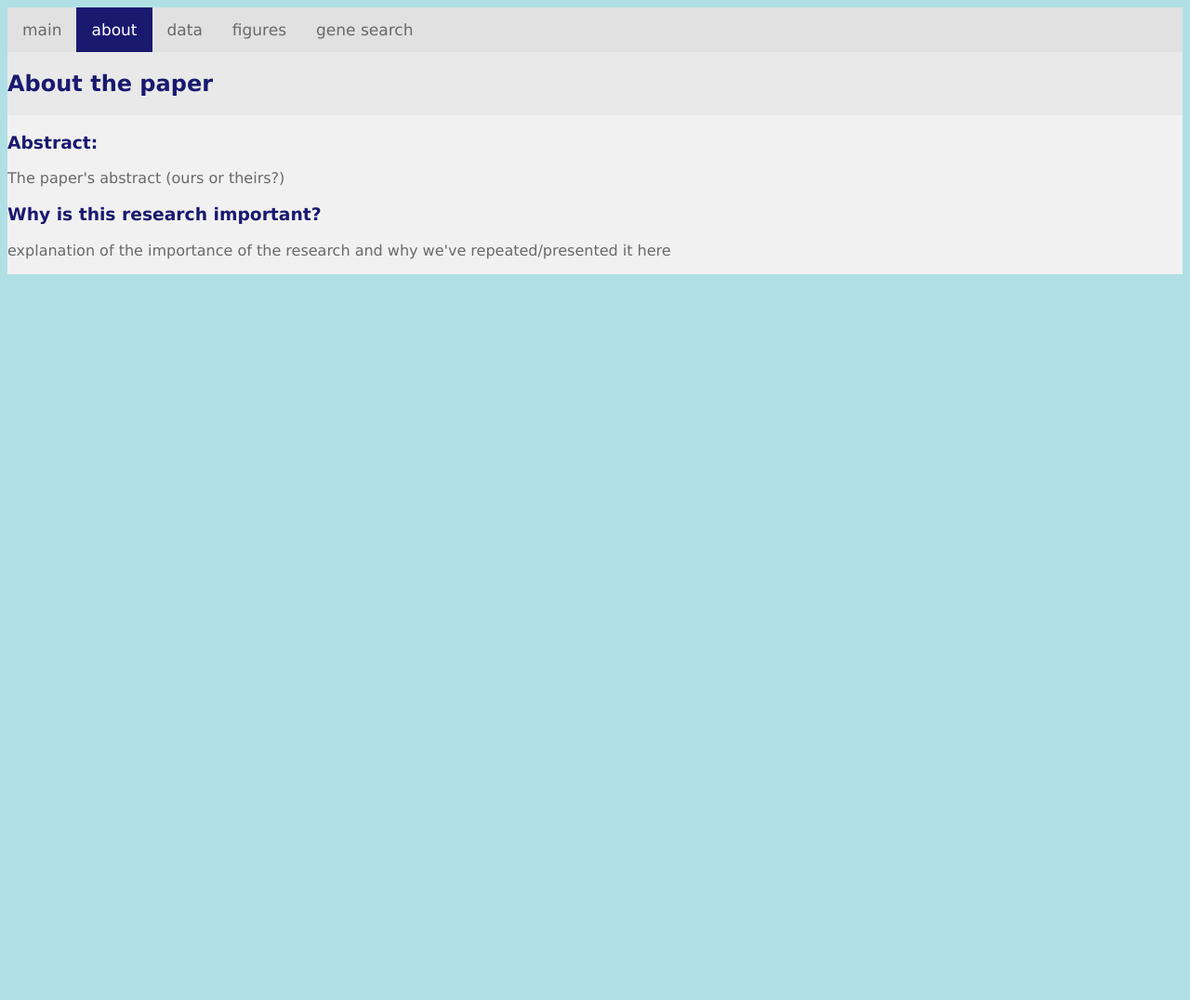
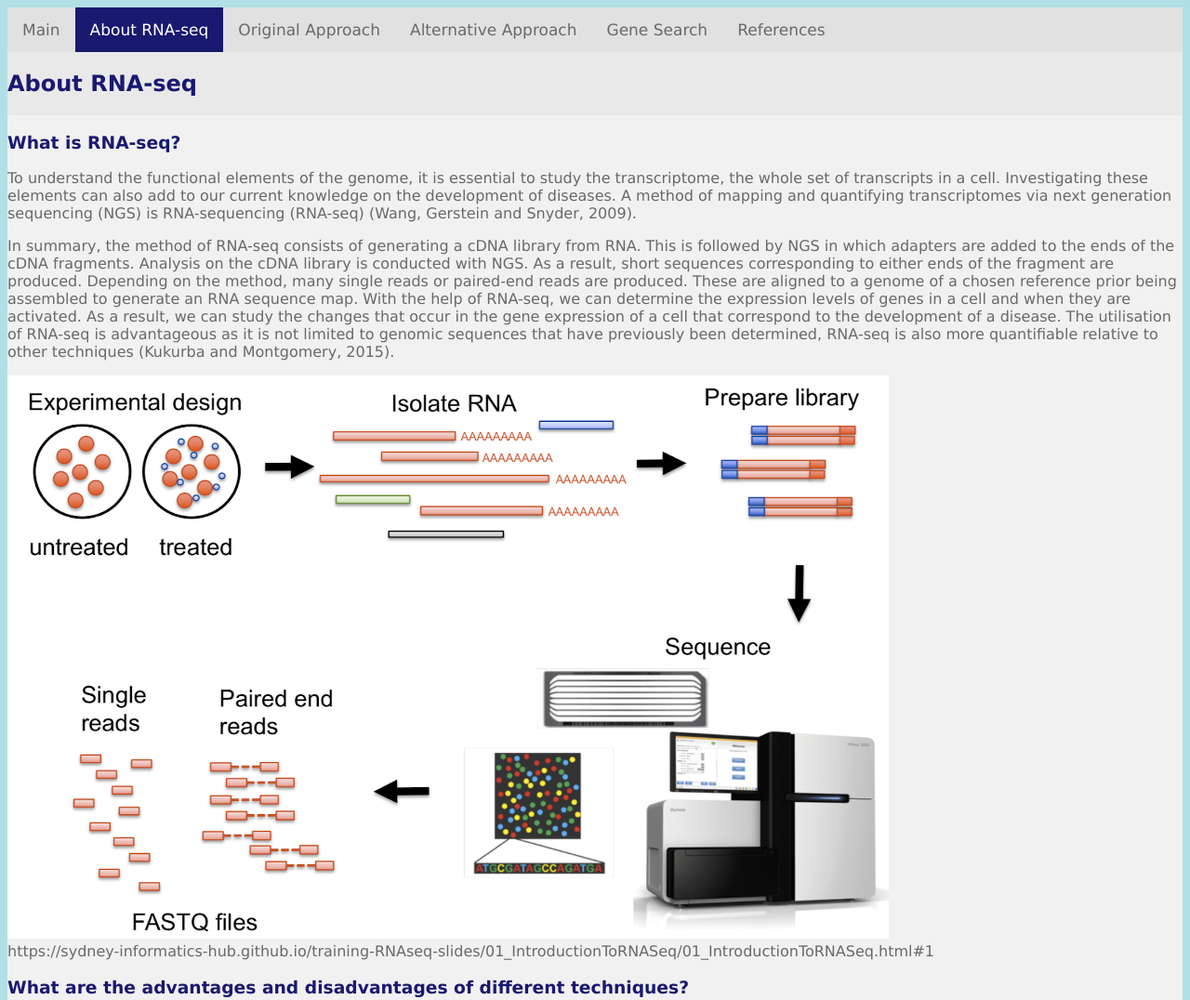
Before and after one commit to jc858/srp, a plain HTML site: page srpabout.html in a window 1280 px wide. Shown: the top 1076 px of the page at 93% size. Before the commit the page ends 800 px from the top, so only its background shows below. Drawn offline with Linux system fonts and the light colour scheme.

Commit message:
Update srpabout.html

```diff
--- a/srpabout.html
+++ b/srpabout.html
@@ -3,42 +3,47 @@
 <head>
     <link rel="stylesheet" type="text/css" href="style.css">
     <meta charset="UTF-8">
-    <title>SRP - About the project</title>
+    <title>SRP - About RNA-seq</title>
 	<meta name="Author" content=""/>
 	<link rel="stylesheet" type="text/css" href="style.css">
 </head>
 <body>
 
 <div class="navbar">
-    <a href="index.html">main</a>
-    <a class="active" href="srpabout.html">about</a>
-    <a href="srpdata.html">data</a>
-    <a href="srpfigures.html">figures</a>
-    <a href="srpsearch.html">gene search</a>
+    <a href="index.html">Main</a>
+    <a class="active" href="srpabout.html">About RNA-seq</a>
+    <a href="srporig.html">Original Approach</a>
+    <a href="srpalt.html">Alternative Approach</a>
+    <a href="srpsearch.html">Gene Search</a>
+    <a href="srpref.html">References</a>
 </div>
+
 
 <div class = "title">
 <h2>
-    About the paper
+    About RNA-seq
 </h2>
-
-
 </div>
-
-
 <div class = "main">
 <h3>
-    Abstract:
+    What is RNA-seq?
 </h3>
 <p>
-    The paper's abstract (ours or theirs?)
+To understand the functional elements of the genome, it is essential to study the transcriptome, the whole set of transcripts in a cell. Investigating these elements can also add to our current knowledge on the development of diseases. A method of mapping and quantifying transcriptomes via next generation sequencing (NGS) is RNA-sequencing (RNA-seq) (Wang, Gerstein and Snyder, 2009).
+</p>
+<p>
+In summary, the method of RNA-seq consists of generating a cDNA library from RNA. This is followed by NGS in which adapters are added to the ends of the cDNA fragments. Analysis on the cDNA library is conducted with NGS. As a result, short sequences corresponding to either ends of the fragment are produced. Depending on the method, many single reads or paired-end reads are produced. These are aligned to a genome of a chosen reference prior being assembled to generate an RNA sequence map. With the help of RNA-seq, we can determine the expression levels of genes in a cell and when they are activated. As a result, we can study the changes that occur in the gene expression of a cell that correspond to the development of a disease. The utilisation of RNA-seq is advantageous as it is not limited to genomic sequences that have previously been determined, RNA-seq is also more quantifiable relative to other techniques (Kukurba and Montgomery, 2015).
+</p>
+<p>
+<img src="figures/rnaseq.png" width="75%">
+<br>https://sydney-informatics-hub.github.io/training-RNAseq-slides/01_IntroductionToRNASeq/01_IntroductionToRNASeq.html#1
 </p>
 <h3>
-    Why is this research important?
+    What are the advantages and disadvantages of different techniques?
 </h3>
 
 <p>
-    explanation of the importance of the research and why we've repeated/presented it here
+    There are also many different types of RNA-seq which are used under different circumstances. For example, if the aim is to study gene expression across a population of cells in different conditions, bulk RNA-seq would be relevant. There is also single cell RNA-seq (scRNA-seq) which studies a single cell and single nuclei RNA-seq (snRNA-seq) which isolates just the nucleus. scRNA-seq observes the gene expression of an individual cell in a sample to evaluate differences in cell types and states. (Tasic, 2018) This helps identify cell populations and differential expression. However, scRNA-seq includes cytoplasmic and nuclear transcripts, while snRNA-seq mostly measures nuclear transcripts. This makes snRNA-seq more suited to evaluating the gene expression in cells of preserved tissues and difficult to isolate cells. Also, this means that snRNA-seq does not include RNA from mitochondria, chloroplasts, gene isoforms, etc (Bio, 2021). All types of RNA-seq are useful depending on the aim of the study. To this day, the technology of RNA-seq is improving and is a revolutionary tool for transcriptomics.
 </p>
 </div>
 </body>
```
